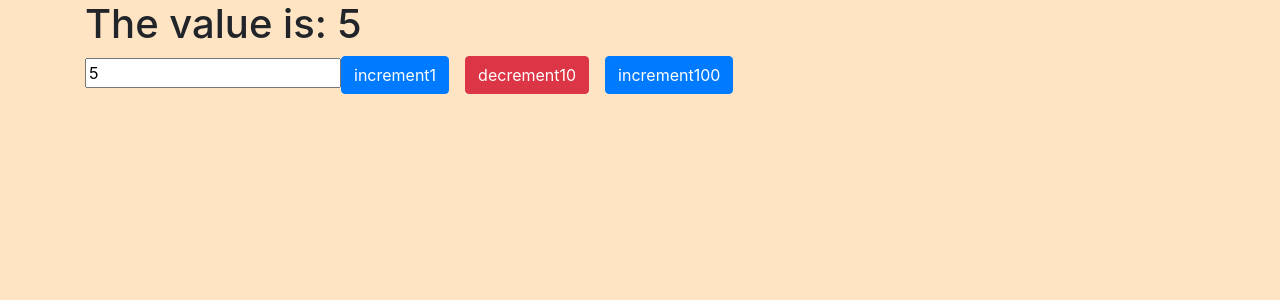
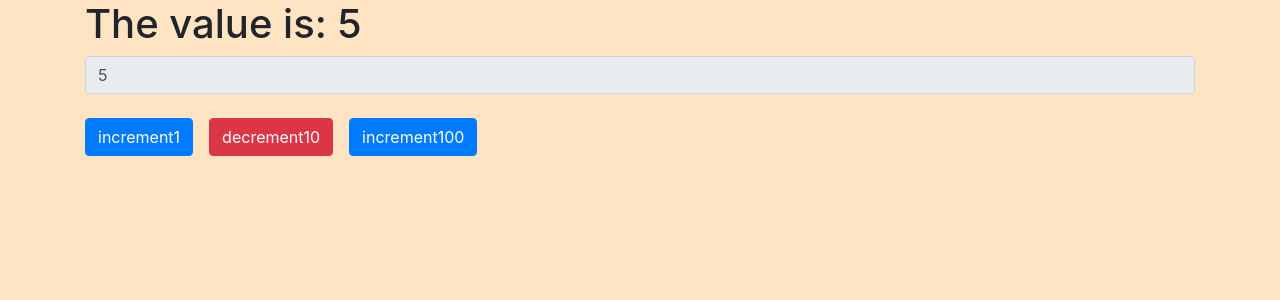
Before and after one commit to simmi9/advanced_react_redux, a React (Create React App) app: page / in a window 1280 px wide. Shown: the top 300 px of the page. Built offline with nearby package versions, Linux system fonts and the light colour scheme.

Commit message:
using reactstrap and sass for Input

```diff
--- a/src/Counter.jsx
+++ b/src/Counter.jsx
@@ -1,6 +1,7 @@
 import React from 'react';
 import ReactDOM from 'react-dom';
 import MyButton from './MyButton';
+import {Input} from 'reactstrap';
 //own virtual dom
 /*const element2 = {type:"h1",
                     props:{style: {color: 'blue'},
@@ -43,11 +44,13 @@ export default class Counter extends React.Component {
         return (
             <>
             <h1> The value is: {this.state.count} </h1>
-            <input type="text"
+            <Input type="text"
                    value={this.state.count}
                    onChange={this.change}
                    readOnly>
-            </input>
+            </Input>
+
+            <br></br>
             <MyButton increment={1} onClick={this.click}/>
             <MyButton increment={-10} onClick={this.click}/>
             <MyButton increment={100} onClick={this.click}/>
```
